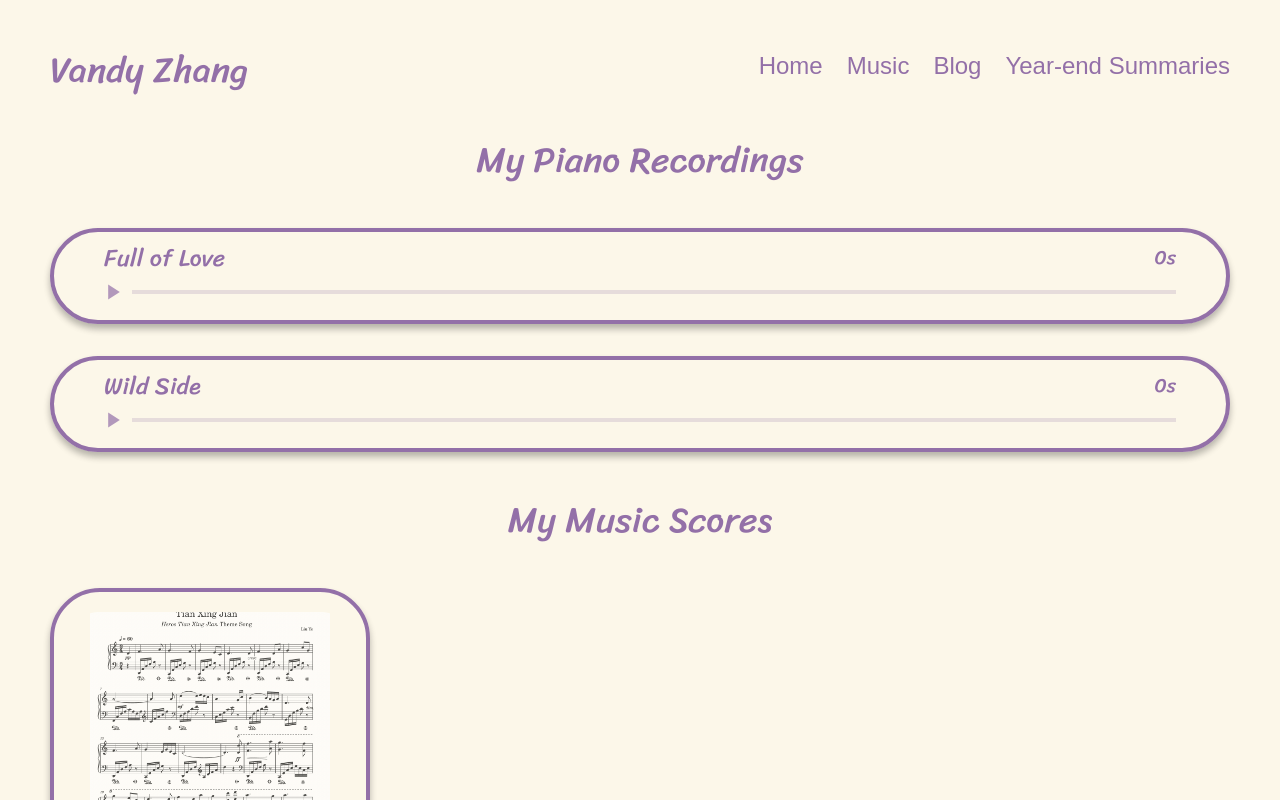
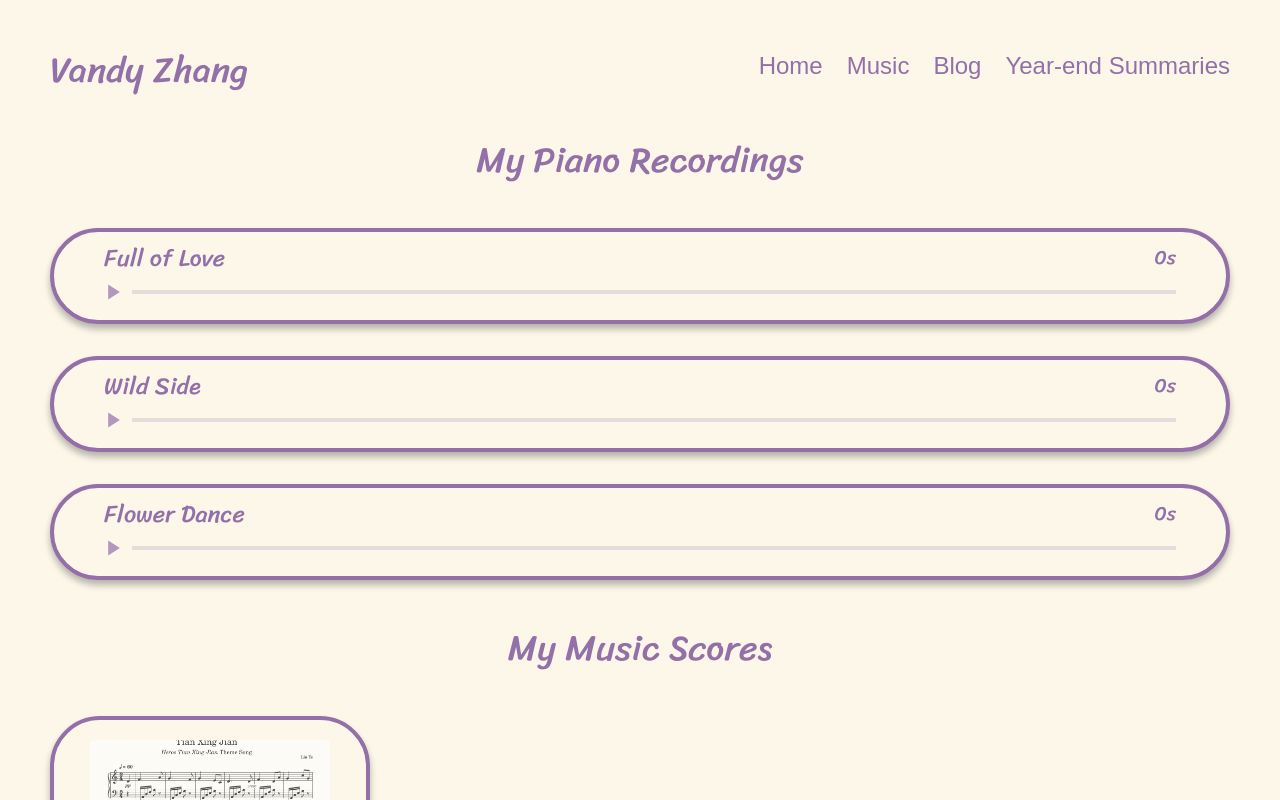
Before and after one commit to vandy-zhang/vandy-website-new, a Next.js app: page /music in a window 1280 px wide. Shown: the top 800 px of the page. Built offline with nearby package versions, Linux system fonts and the light colour scheme; a web font is replaced by a local one.

Commit message:
feat(Music): ✨ Add flower dance recording

```diff
--- a/src/app/aboutme/page.tsx
+++ b/src/app/aboutme/page.tsx
@@ -1,3 +1,5 @@
+"use client";
+
 import "@/app/globals.css";
 import Image from "next/image";
 import BigSix from "../components/zodiac/bigSix";
--- a/src/app/blog/growingup/page.tsx
+++ b/src/app/blog/growingup/page.tsx
@@ -76,7 +76,9 @@ export default function GrowingUp() {
         >
           {formatDate(new Date(2023, 11, 18))}
         </div>
-        <span className="mt-2 font-bold">[Translated by AI. Don't read]</span>
+        <span className="mt-2 font-bold">
+          [Translated by AI. Not Accurate. Proceed with Risks.]
+        </span>
       </div>
       <div className="prose max-w-[800px] mx-auto font-stylish text-lg leading-relaxed">
         <blockquote className="flex items-start gap-x-4 mb-8">
--- a/src/app/music/page.tsx
+++ b/src/app/music/page.tsx
@@ -21,6 +21,10 @@ export default function Music() {
             title="Wild Side"
             mediaSrc="/recordings/WildSide.m4a"
           ></RecordingCard>
+          <RecordingCard
+            title="Flower Dance"
+            mediaSrc="/recordings/FlowerDance.m4a"
+          ></RecordingCard>
         </div>
       </div>
       <div className="flex flex-col gap-y-12 mb-8">
--- a/src/app/summaries/2025/page.tsx
+++ b/src/app/summaries/2025/page.tsx
@@ -113,8 +113,8 @@ export default function YearOf2025() {
       <span className="block mt-4 mb-8 font-stylish text-lg">
         <b>Changed me the most:</b> becoming friends with my people at work.
         <br />
-        <b>The most romantic moment:</b> driving at night with music in the car,
-        wind in my ears, and the Milky Way stretching past the window.
+        <b>The most romantic moment:</b> watching the Milky Way stretching past
+        the window while driving at night with music in the car.
         <br />
         <b>Gift I liked the most:</b> the Inazuma CD.
         <br />
```
Also changed, not shown: 1 other file (tests, documents, lock files or other folders).
